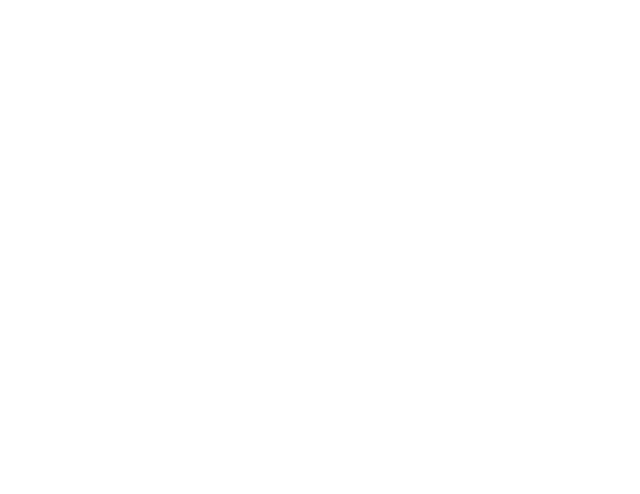
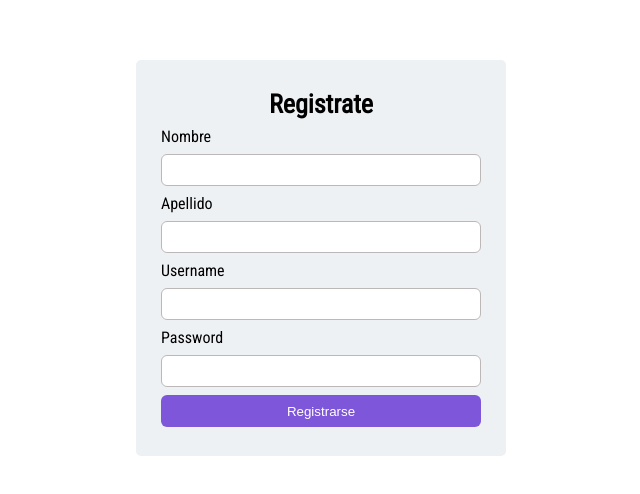
Before and after one commit to jr-giank/Proyecto-Final-Muro-Interactivo, a React (Create React App) app in the folder muro-interactivo/: page /register in a window 1280 px wide. Before the commit this address had no page. Shown: the part 142-636 px from the top of the page, without its empty margins (319-959 px from the left). Built offline with nearby package versions, Linux system fonts and the light colour scheme.

Commit message:
Diseño de login y registro

```diff
--- a/muro-interactivo/src/routes/AppRouter.jsx
+++ b/muro-interactivo/src/routes/AppRouter.jsx
@@ -1,7 +1,7 @@
-import React from "react";
-import { BrowserRouter, Routes, Route } from "react-router-dom";
 import { Home } from "../views/Home";
 import { Login } from "../views/Login";
+import { Register } from "../views/Register";
+import { BrowserRouter, Routes, Route } from "react-router-dom";
 
 export const AppRouter = () => {
     return(
@@ -9,6 +9,7 @@ export const AppRouter = () => {
             <Routes>
                 <Route exact path="/" element={<Home/>}/>
                 <Route exact path="/login" element={<Login/>}/>
+                <Route exact path="/register" element={<Register/>}/>
             </Routes>
         </BrowserRouter>
     )
--- a/muro-interactivo/src/styles/Login.css
+++ b/muro-interactivo/src/styles/Login.css
@@ -74,6 +74,8 @@
 #log-in form #sign-in-btn{
     background-color: #7E56DA;
     color: #fff;
+    margin-top: 10px;
+    margin-bottom: 6px;
 }
 
 #log-in form #google-btn{
@@ -89,18 +91,57 @@
     margin-right: 6px;
 }
 
+#log-in form p #link-registro{
+    text-decoration: none;
+    color: #7E56DA;
+    font-weight: 400;
+}
+
 #log-in form h2,
 #log-in form h4,
 #log-in form .log-info label,
 #log-in form .log-info input,
-#log-in form button{
+/* #log-in form button, */
+#log-in form p{
     margin: 6px 0px;
 }
 
 /*----------------------------------------Image-Side----------------------------------------*/
 #loginPage #image{
-    background-color: #b2b2b2;
-    background-color: rgba(0, 0, 0, .3);
     width: 50vw;
     height: 100vh;
 }
+
+#loginPage #image #top{
+    background-color: #F3F5F9;
+    width: 100%;
+    height: 50%;
+    display: flex;
+    justify-content: center;
+    align-items: flex-end;
+}
+
+#loginPage #image #bottom{
+    background-color: #F3F5F9;
+    width: 100%;
+    height: 50%;
+    display: flex;
+    justify-content: center;
+    filter: blur(8px);
+}
+
+#loginPage #image #top #top-circle{
+    width: 200px;
+    height: 100px;
+    border-top-left-radius: 510px;
+    border-top-right-radius: 510px;
+    background-color: #7E56DA;
+}
+
+#loginPage #image #bottom #bottom-circle{
+    width: 200px;
+    height: 100px;
+    border-bottom-left-radius: 510px;
+    border-bottom-right-radius: 510px;
+    background-color: #7E56DA;
+}
--- /dev/null
+++ b/muro-interactivo/src/styles/Register.css
@@ -0,0 +1,85 @@
+@import url('https://fonts.googleapis.com/css2?family=Roboto+Condensed:wght@300;400&display=swap');
+
+/*----------------------------------------General----------------------------------------*/
+*{
+    padding: 0;
+    margin: 0;
+}
+
+#registerPage{
+    font-family: 'Roboto Condensed', sans-serif;
+    height: 100vh;
+    width: 100vw;
+    display: flex;
+    justify-content: center;
+    align-items: center;
+    background-color: #ffffff;
+}
+
+/*----------------------------------------Form----------------------------------------*/
+
+#register-form{
+    display: flex;
+    flex-direction: column;
+    width: 25%;
+    border-radius: 5px;
+    padding: 25px;
+    background-color: #eef1f4;
+}
+
+#register-form h2{
+    font-weight: 600;
+    font-size: 26px;
+    text-align: center;
+}
+
+#register-form h4{
+    font-weight: 200;
+    font-size: 16px;
+}
+
+#register-form .register-info{
+    display: flex;
+    flex-direction: column;
+}
+
+#register-form .register-info label{
+    font-size: 16px;
+}
+
+#register-form .register-info #first-one{
+    margin-top: 24px;
+}
+
+#register-form .register-info input{
+    font-size: 14px;
+    height: 30px;
+    padding: 0px 4px;
+    outline: none;
+    border: 1px solid rgb(188, 184, 184);
+    border-radius: 6px;
+}
+
+#register-form button{
+    height: 32px;
+    border: none;
+    border-radius: 6px;
+    cursor: pointer;
+}
+
+#register-form button:hover{
+    transform: scale(1.02);
+}
+
+#register-form #register-btn{
+    background-color: #7E56DA;
+    color: #fff;
+}
+
+#register-form h2,
+#register-form h4,
+#register-form .register-info label,
+#register-form .register-info input,
+#register-form button{
+    margin: 4px 0px;
+}
--- a/muro-interactivo/src/views/Login.jsx
+++ b/muro-interactivo/src/views/Login.jsx
@@ -1,5 +1,6 @@
 import React from "react";
-import "../styles/Login.css"
+import { Link } from "react-router-dom";
+import "../styles/Login.css";
 
 export const Login = () => {
     return(
@@ -9,19 +10,26 @@ export const Login = () => {
                     <h2>Bienvenido</h2>
                     <h4>¡Por favor completa la información!</h4>
                     <div className="log-info">
-                        <label htmlFor="email" id="first-one">Email</label>
-                        <input type="email"/>
+                        <label htmlFor="username" id="first-one">Email</label>
+                        <input type="text" name="username"/>
                     </div>
                     <div className="log-info">
-                        <label htmlFor="">Password</label>
-                        <input type="password" />
+                        <label htmlFor="password">Password</label>
+                        <input type="password" name="password"/>
                     </div>
-                    <button id="sign-in-btn">Sign in</button>
+                    <button id="sign-in-btn">Lon-In</button>
                     <button id="google-btn"><img alt="Google" src="https://img.icons8.com/color/22/000000/google-logo.png"/>Sign in with Google</button>
+                    <p>¿No tienes una cuenta aún?<Link to='/register' id="link-registro"> Registrarse</Link></p>
                 </form>
             </section>
             <section id="image">
-
+                <div id="circle"></div>
+                <div id="top">
+                    <div id="top-circle"></div>
+                </div>
+                <div id="bottom">
+                    <div id="bottom-circle"></div>
+                </div>
             </section>
         </div>
     )
--- /dev/null
+++ b/muro-interactivo/src/views/Register.jsx
@@ -0,0 +1,30 @@
+import React from "react";
+import "../styles/Register.css";
+
+export const Register = () => {
+    return(
+        <div id="registerPage">
+            <form id="register-form" action="">
+                <h2>Registrate</h2>
+                {/* <h4>¡Por favor completa la información!</h4> */}
+                <div className="register-info">
+                    <label htmlFor="name">Nombre</label>
+                    <input type="text" name="name"/>
+                </div>
+                <div className="register-info">
+                    <label htmlFor="last_name" >Apellido</label>
+                    <input type="text" name="last_name"/>
+                </div>
+                <div className="register-info">
+                    <label htmlFor="username">Username</label>
+                    <input type="text" name="username"/>
+                </div>
+                <div className="register-info">
+                    <label htmlFor="password">Password</label>
+                    <input type="password" name="password"/>
+                </div>
+                <button id="register-btn">Registrarse</button>
+            </form>
+        </div>
+    )
+}
```
